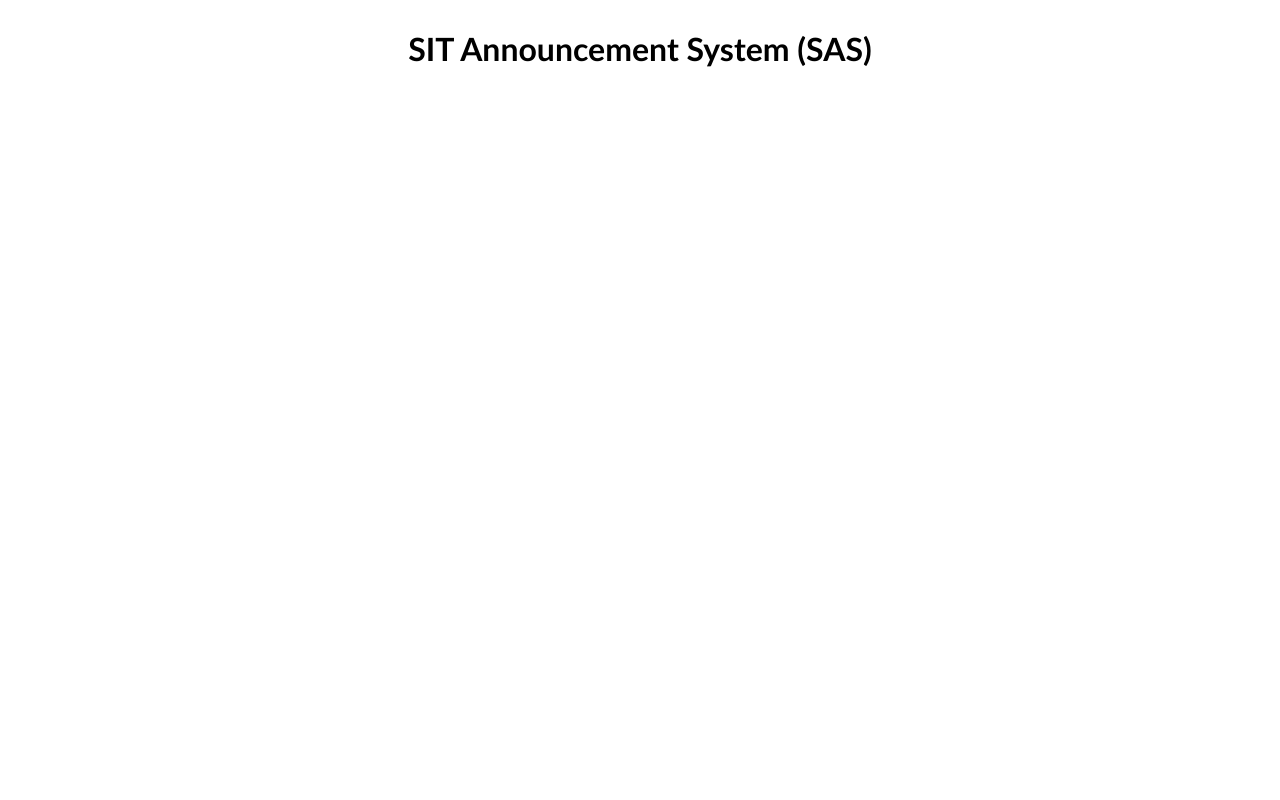
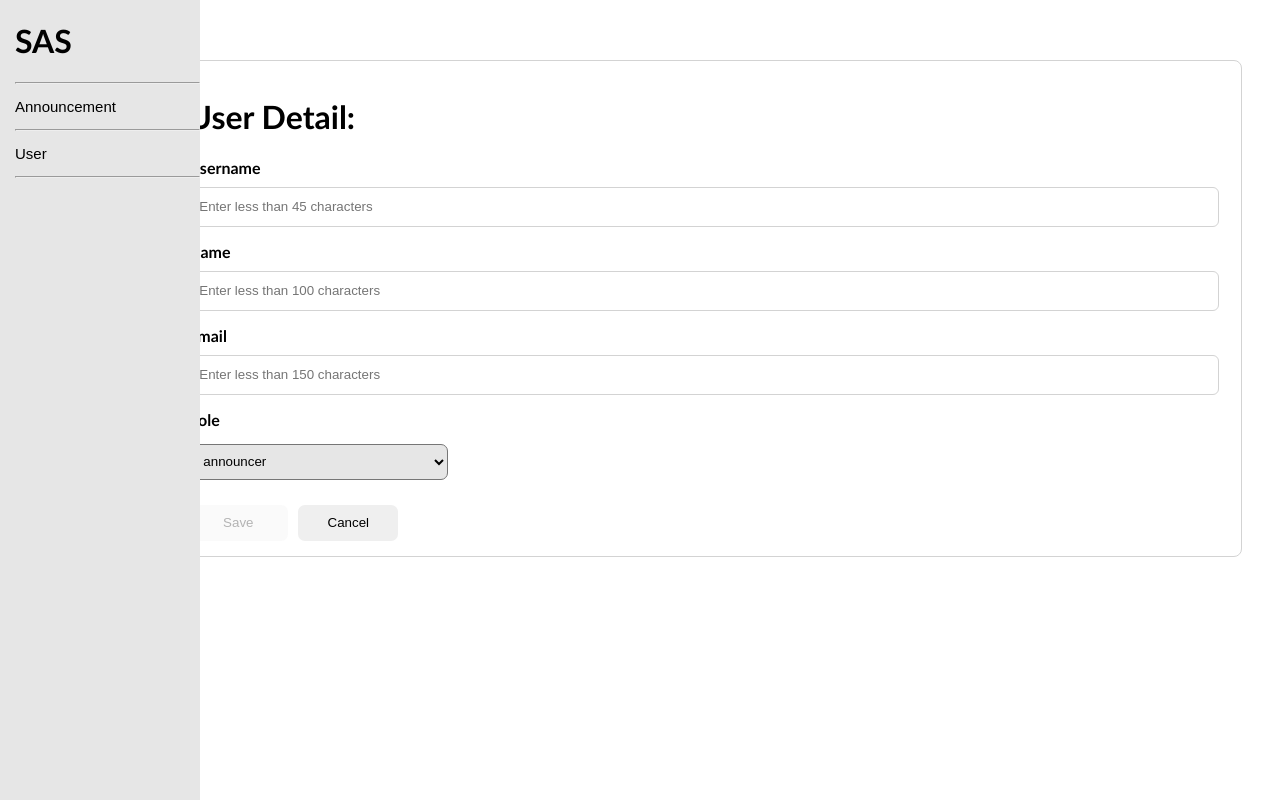
Before and after one commit to 7EHC/SSI-1-Zebastien, a Vue app in the folder Front-end/: page /admin/user/add in a window 1280 px wide. Built offline with nearby package versions, Linux system fonts and the light colour scheme.

Commit message:
update sas manage user sys

```diff
--- a/Front-end/src/App.vue
+++ b/Front-end/src/App.vue
@@ -5,9 +5,9 @@ import { RouterView } from "vue-router";
 
 <template>
   <!-- <Announcement /> -->
-  <div class="Header">
+  <!-- <div class="Header">
     <h1>SIT Announcement System (SAS)</h1>
-  </div>
+  </div> -->
   <RouterView />
 </template>
 
--- a/Front-end/src/components/Announcement.vue
+++ b/Front-end/src/components/Announcement.vue
@@ -51,7 +51,9 @@ onMounted(async () => {
 </script>
 
 <template>
-
+<div class="Header">
+    <h1>SIT Announcement System (SAS)</h1>
+  </div>
   <!-- Delete Confirmation---------------------------------------------------------------------------- -->
   <div class="popup">
   <Teleport to="body">
@@ -247,4 +249,9 @@ button{
   border-radius: 30%;
   font-weight: bold;
 }
+.Header {
+  display: flex;
+  justify-content: center;
+  font-family: 'Trebuchet MS', 'Lucida Sans Unicode', 'Lucida Grande', 'Lucida Sans', Arial, sans-serif;
+}
 </style>
--- /dev/null
+++ b/Front-end/src/components/SasAddUser.vue
@@ -0,0 +1,141 @@
+<script setup></script>
+
+<template>
+  <div class="all">
+
+    <div class="sidenav">
+      <div class="text-nav">
+        <h1 class="ann-app-title">SAS</h1>
+        <hr />
+        <RouterLink :to="{name: 'Announcement'}"><button class="ann-menu">Announcement</button></RouterLink>
+        <hr />
+        <RouterLink :to="{name: 'SasUser'}"><button class="ann-menu">User</button></RouterLink>
+        <hr />
+      </div>
+    </div>
+
+    <div class="form">
+      <h1>User Detail:</h1>
+
+      <div>
+        <b>Username</b>
+        <input
+          class="ann-username"
+          v-model="newUsername"
+          type="text"
+          maxlength="45"
+          placeholder="Enter less than 45 characters"
+        />
+      </div>
+      <div class="div-form">
+        <b>Name</b>
+        <input
+          class="ann-name"
+          v-model="newName"
+          type="text"
+          maxlength="45"
+          placeholder="Enter less than 100 characters"
+        />
+      </div>
+    <div class="div-form">
+        <b>Email</b>
+        <input
+          class="ann-email"
+          v-model="newEmail"
+          type="text"
+          maxlength="45"
+          placeholder="Enter less than 150 characters"
+        />
+    </div>
+    <div class="div-form">
+        <b>Role</b><br>
+        <select name="roleName" class="ann-role">
+          <option id="1" value="1" selected >announcer</option>
+          <option id="2" value="2" >admin</option>
+        </select>
+    </div>
+    <div class="ann-div-button">
+        <button class="ann-button" type="submit" :disabled="true">Save</button>
+        <RouterLink :to="{ name: 'SasUser' }">
+          <button class="ann-button">Cancel</button>
+        </RouterLink>
+    </div>
+
+    </div>
+
+  </div>
+</template>
+
+<style scoped>
+.sidenav {
+  height: 100%;
+  width: 200px;
+  position: fixed;
+  z-index: 1;
+  top: 0;
+  left: 0;
+  background-color: #e6e6e6;
+  /* overflow-x: hidden; */
+  /* padding-top: 10px; */
+}
+.text-nav {
+  padding-left: 15px;
+}
+.all {
+  font-family: "Trebuchet MS", "Lucida Sans Unicode", "Lucida Grande",
+    "Lucida Sans", Arial, sans-serif;
+}
+
+.form {
+  border: lightgray solid 1px;
+  border-radius: 8px;
+  margin-top: 60px;
+  margin-left: 13%;
+  margin-right: 30px;
+  padding: 15px;
+  font-weight: bold;
+}
+
+.div-form,select{
+    margin-top: 15px;
+}
+.ann-username,.ann-name,.ann-email {
+  width: 98%;
+  height: 36px;
+  padding-left: 10px;
+  margin-top: 10px;
+  border: lightgray 1px solid;
+  border-radius: 6px;
+}
+select {
+  height: 36px;
+  width: 25%;
+  padding-left: 10px;
+  background-color: #e6e6e6;
+  border-radius: 7px;
+}
+.ann-button {
+  margin-top: 25px;
+  margin-right: 10px;
+  width: 100px;
+  height: 36px;
+  border-radius: 7px;
+  border: 0px;
+}
+.ann-button:hover {
+  background-color: lightgrey;
+}
+.ann-menu{
+    color: black;
+    text-decoration: none;
+    background-color: transparent;
+    border: 0;
+    font-size: 15px;
+    margin-top: 5px;
+    margin-bottom: 5px;
+    padding-left:0;
+}
+.ann-menu:hover{
+    font-weight: bold;
+}
+</style>
--- /dev/null
+++ b/Front-end/src/components/SasUser.vue
@@ -0,0 +1,132 @@
+<script setup>
+import { useRoute, useRouter } from "vue-router";
+import { ref,onMounted } from "vue"
+
+const router = useRouter()
+const timeZone = Intl.DateTimeFormat().resolvedOptions().timeZone
+</script>
+
+<template>
+
+<div class="all">
+    <div class="sidenav">
+      <div class="text-nav">
+        <h1 class="ann-app-title">SAS</h1>
+        <hr />
+        <RouterLink :to="{name: 'Announcement'}"><button class="ann-menu">Announcement</button></RouterLink>
+        <hr />
+        <RouterLink :to="{name: 'SasUser'}"><button class="ann-menu">User</button></RouterLink>
+        <hr />
+      </div>
+    </div>
+
+    <div class="parent-container">
+        <h1 class="user-man">User Management</h1>
+        <!-- <h4 class="timeZone">Date/Time shown in Timezone: {{ timeZone }}</h4> -->
+    </div>
+    <div>
+        <h4 class="ann-timezone">Date/Time shown in Timezone: {{ timeZone }}</h4>
+
+        <div class="ann-button" id="addDiv">
+        <RouterLink :to="{name: 'SasAddUser'}"><button id="addBut" style="float: right;">Add User</button></RouterLink>
+        </div>
+        <div class="bigTable">
+            <table>
+                <tr class="tableHead">
+                    <th class="trHead">No.</th>
+                    <th class="trHead">Username</th>
+                    <th class="trHead">Name</th>
+                    <th class="trHead">Email </th>
+                    <th class="trHead">Role</th>
+                    <th class="trHead">Created On</th>
+                    <th class="trHead">Updated On</th>
+                    <th class="trHead">Action</th>
+                </tr>
+            </table>
+        </div>
+
+    </div>
+</div>
+
+</template>
+
+<style scoped>
+.sidenav {
+  height: 100%;
+  width: 200px;
+  position: fixed;
+  z-index: 1;
+  top: 0;
+  left: 0;
+  background-color: #e6e6e6;
+  /* overflow-x: hidden; */
+  /* padding-top: 10px; */
+}
+.ann-timezone,.bigTable{
+    padding-left: 12%;
+}
+.parent-container {
+  display: flex;
+  padding-left: 50%;
+  /* align-items: center; */
+}
+.all{
+    font-family: 'Trebuchet MS', 'Lucida Sans Unicode', 'Lucida Grande', 'Lucida Sans', Arial, sans-serif;
+}
+.ann-app-title{
+    color: black;
+}
+.text-nav{
+    padding-left: 15px;
+}
+table {
+  margin-top: 30px;
+  border-collapse: collapse;
+  width: 100%;
+}
+
+th {
+  background-color: lightgray;
+  border: 1px solid lightgray;
+  height: 35px;
+  font-size: large;
+}
+
+td {
+  padding: 15px;
+  border: 1px solid lightgray;
+}
+#addBut{
+  /* background-color: lightgreen; */
+  width: 100px;
+  height: 30px;
+  border: 0px;
+  border-radius: 6px;
+  background-color: #e6e6e6;
+  font-weight: bold;
+}
+#addBut:hover{
+  background-color: mediumseagreen;
+  font-weight: bold;
+}
+.ann-button{
+  text-align: center;
+}
+#addDiv{
+  float: right;
+  margin-bottom: 10px;
+}
+.ann-menu{
+    color: black;
+    text-decoration: none;
+    background-color: transparent;
+    border: 0;
+    font-size: 15px;
+    margin-top: 5px;
+    margin-bottom: 5px;
+    padding-left:0;
+}
+.ann-menu:hover{
+    font-weight: bold;
+}
+</style>
--- a/Front-end/src/components/User.vue
+++ b/Front-end/src/components/User.vue
@@ -172,6 +172,9 @@ if((filterAnnActive.value.totalPages) === defaultPage.value){
 </script>
 
 <template>
+  <div class="Header">
+    <h1>SIT Announcement System (SAS)</h1>
+  </div>
 <div class="allContents">
     <h4 class="timeZone">Date/Time shown in Timezone: {{ timeZone }}<br><br>
       <b v-if="activeClose===false" >Category:
@@ -348,5 +351,10 @@ button{
 .butPage:hover{
 background-color: lightgray;
 }
+.Header {
+  display: flex;
+  justify-content: center;
+  font-family: 'Trebuchet MS', 'Lucida Sans Unicode', 'Lucida Grande', 'Lucida Sans', Arial, sans-serif;
+}
 
 </style>
--- a/Front-end/src/router/index.js
+++ b/Front-end/src/router/index.js
@@ -5,6 +5,8 @@ import AddAnnouncement from "../components/AddAnnouncement.vue"
 import EditAnnouncement from "../components/EditAnnouncement.vue"
 import User from "../components/User.vue"
 import UserView from "../components/UserView.vue"
+import SasUser from "../components/SasUser.vue"
+import SasAddUser from "../components/SasAddUser.vue"
 
 const router = createRouter({
   history: createWebHistory(import.meta.env.BASE_URL),
@@ -43,6 +45,16 @@ const router = createRouter({
       name: 'User',
       component: User,
     },
+    {
+      path: '/admin/user',
+      name: 'SasUser',
+      component: SasUser
+    },
+    {
+      path: '/admin/user/add',
+      name: 'SasAddUser',
+      component: SasAddUser
+    },
   ],
 });
 
```
